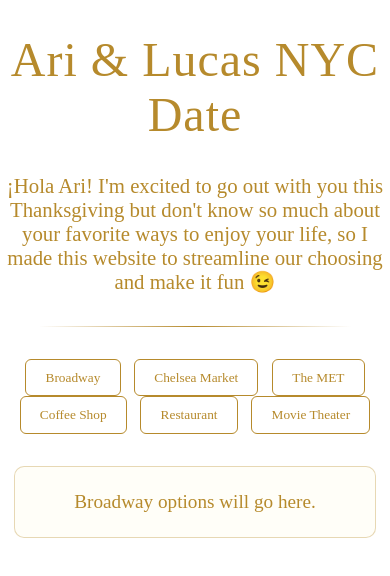
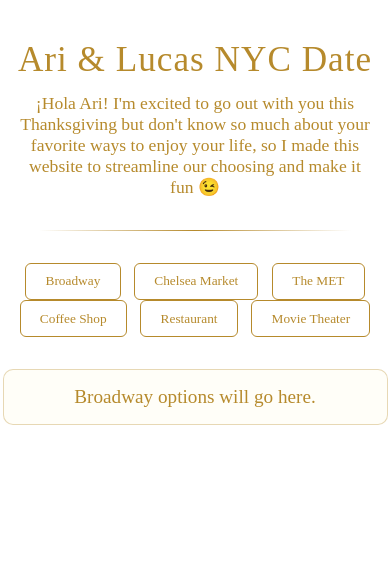
Before and after one commit to lucas-m-b-a/ariana-lucas-nyc-fun-tour, a plain HTML site: page index.html in a window 390 px wide. Drawn offline with Linux system fonts and the light colour scheme.

Commit message:
Update index.html

```diff
--- a/index.html
+++ b/index.html
@@ -5,6 +5,7 @@
   <meta name="viewport" content="width=device-width, initial-scale=1.0" />
   <title>Date Invitation</title>
   <style>
+    /* --- Global Styles --- */
     body {
       margin: 0;
       padding: 0;
@@ -15,19 +16,22 @@
     }
 
     h1 {
-      margin-top: 2rem;
+      margin-top: 4rem;
+      margin-bottom: 1rem;
       font-size: 3rem;
       letter-spacing: 1px;
       font-weight: 400;
     }
 
     p.subtitle {
-      margin-top: 1rem;
+      margin-top: 0.5rem;
+      margin-bottom: 2rem;
       font-size: 1.3rem;
       font-weight: 300;
+      padding: 0 1rem; /* small horizontal padding for mobile readability */
     }
 
-    /* subtle gold divider */
+    /* Subtle gold divider */
     .divider {
       width: 80%;
       height: 1px;
@@ -35,7 +39,7 @@
       margin: 2rem auto;
     }
 
-    /* container for future elegant boxes */
+    /* Placeholder sections */
     .section-placeholder {
       margin: 3rem auto;
       width: 80%;
@@ -45,7 +49,8 @@
       font-size: 1.2rem;
       font-weight: 300;
     }
-      /* Elegant Tabs */
+
+    /* Tabs */
     .tabs {
       margin-top: 2rem;
       margin-bottom: 2rem;
@@ -77,16 +82,37 @@
       font-size: 1.2rem;
       font-weight: 300;
       background: #fffef8;
+      display: none; /* hide all by default */
+    }
+
+    /* Responsive adjustments for mobile */
+    @media (max-width: 600px) {
+      h1 {
+        font-size: 2.2rem;
+        margin-top: 2.5rem;
+        margin-bottom: 0.8rem;
+      }
+
+      p.subtitle {
+        font-size: 1.1rem;
+        margin-bottom: 1.5rem;
+        padding: 0 1rem;
+      }
+
+      .tab-content {
+        width: 90%;
+        padding: 1rem;
+      }
     }
   </style>
 </head>
 <body>
   <h1>Ari & Lucas NYC Date</h1>
-  <p class="subtitle">¡Hola Ari! I'm excited to go out with you this Thanksgiving but don't know so much about your favorite ways to enjoy your life, so I made this website to streamline our choosing and make it fun 😉</p>
+  <p class="subtitle">
+    ¡Hola Ari! I'm excited to go out with you this Thanksgiving but don't know so much about your favorite ways to enjoy your life, so I made this website to streamline our choosing and make it fun 😉
+  </p>
 
   <div class="divider"></div>
-
-
 
   <!-- Date Options Tabs -->
   <div class="tabs">
@@ -99,19 +125,21 @@
   </div>
 
   <div id="broadway" class="tab-content">Broadway options will go here.</div>
-  <div id="chelsea" class="tab-content" style="display:none;">Chelsea Market ideas will go here.</div>
-  <div id="met" class="tab-content" style="display:none;">MET exhibits and sections will go here.</div>
-  <div id="coffee" class="tab-content" style="display:none;">Coffee shop recommendations will go here.</div>
-  <div id="restaurant" class="tab-content" style="display:none;">Restaurant ideas will go here.</div>
-  <div id="movie" class="tab-content" style="display:none;">Movie theater choices will go here.</div>
+  <div id="chelsea" class="tab-content">Chelsea Market ideas will go here.</div>
+  <div id="met" class="tab-content">MET exhibits and sections will go here.</div>
+  <div id="coffee" class="tab-content">Coffee shop recommendations will go here.</div>
+  <div id="restaurant" class="tab-content">Restaurant ideas will go here.</div>
+  <div id="movie" class="tab-content">Movie theater choices will go here.</div>
 
   <script>
-  function showTab(id) {
-    const tabs = document.querySelectorAll('.tab-content');
-    tabs.forEach(tab => tab.style.display = 'none');
-    document.getElementById(id).style.display = 'block';
-  }
+    function showTab(id) {
+      const tabs = document.querySelectorAll('.tab-content');
+      tabs.forEach(tab => tab.style.display = 'none'); // hide all
+      document.getElementById(id).style.display = 'block'; // show selected
+    }
+
+    // Show the first tab by default
+    showTab('broadway');
   </script>
-
 </body>
 </html>
```
